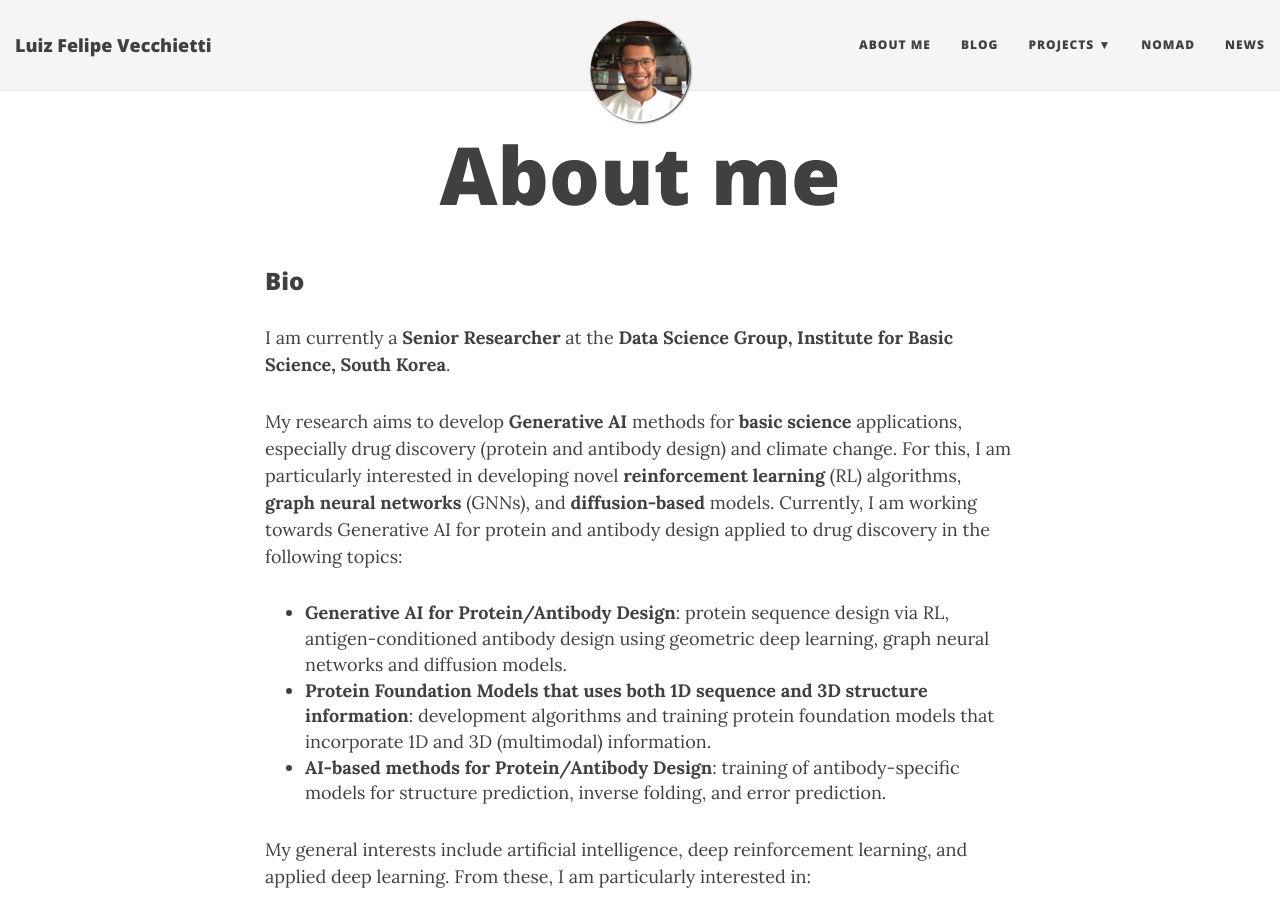
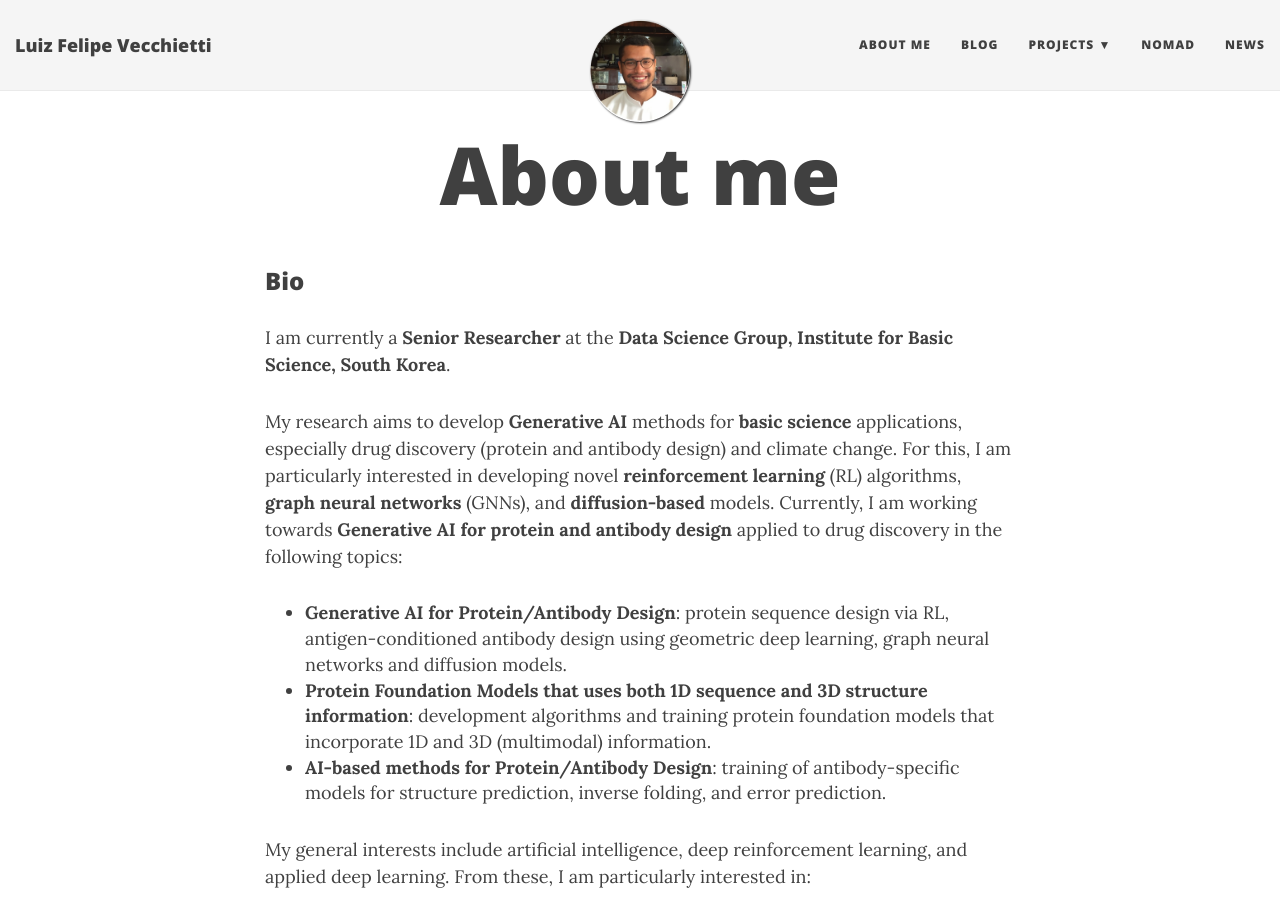
Before and after one commit to lfelipesv/lfelipesv.github.io, a Jekyll site: the page built from aboutme.md, in a window 1280 px wide and 900 px high. Built offline with Jekyll 4.4.1, drawn with Linux system fonts in a browser that asks for light colours; nearby versions of some CDN libraries.

Commit message:
bold text

```diff
--- a/aboutme.md
+++ b/aboutme.md
@@ -8,7 +8,7 @@ subtitle:
 
 I am currently a **Senior Researcher** at the **Data Science Group, Institute for Basic Science, South Korea**.
 
-My research aims to develop **Generative AI** methods for **basic science** applications, especially drug discovery (protein and antibody design) and climate change. For this, I am particularly interested in developing novel **reinforcement learning** (RL) algorithms, **graph neural networks** (GNNs), and **diffusion-based** models. Currently, I am working towards Generative AI for protein and antibody design applied to drug discovery in the following topics:
+My research aims to develop **Generative AI** methods for **basic science** applications, especially drug discovery (protein and antibody design) and climate change. For this, I am particularly interested in developing novel **reinforcement learning** (RL) algorithms, **graph neural networks** (GNNs), and **diffusion-based** models. Currently, I am working towards **Generative AI for protein and antibody design** applied to drug discovery in the following topics:
 
 - **Generative AI for Protein/Antibody Design**: protein sequence design via RL, antigen-conditioned antibody design using geometric deep learning, graph neural networks and diffusion models.
 - **Protein Foundation Models that uses both 1D sequence and 3D structure information**: development algorithms and training protein foundation models that incorporate 1D and 3D (multimodal) information.
```
